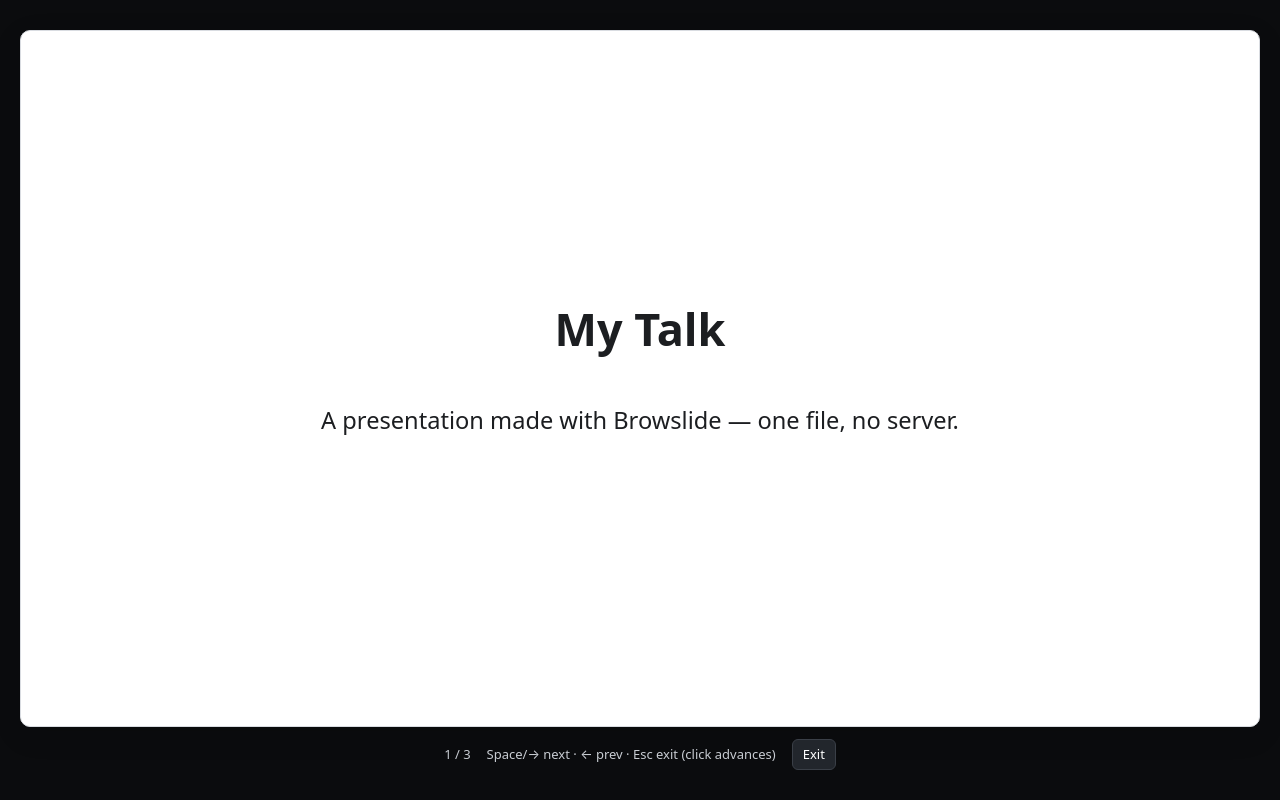
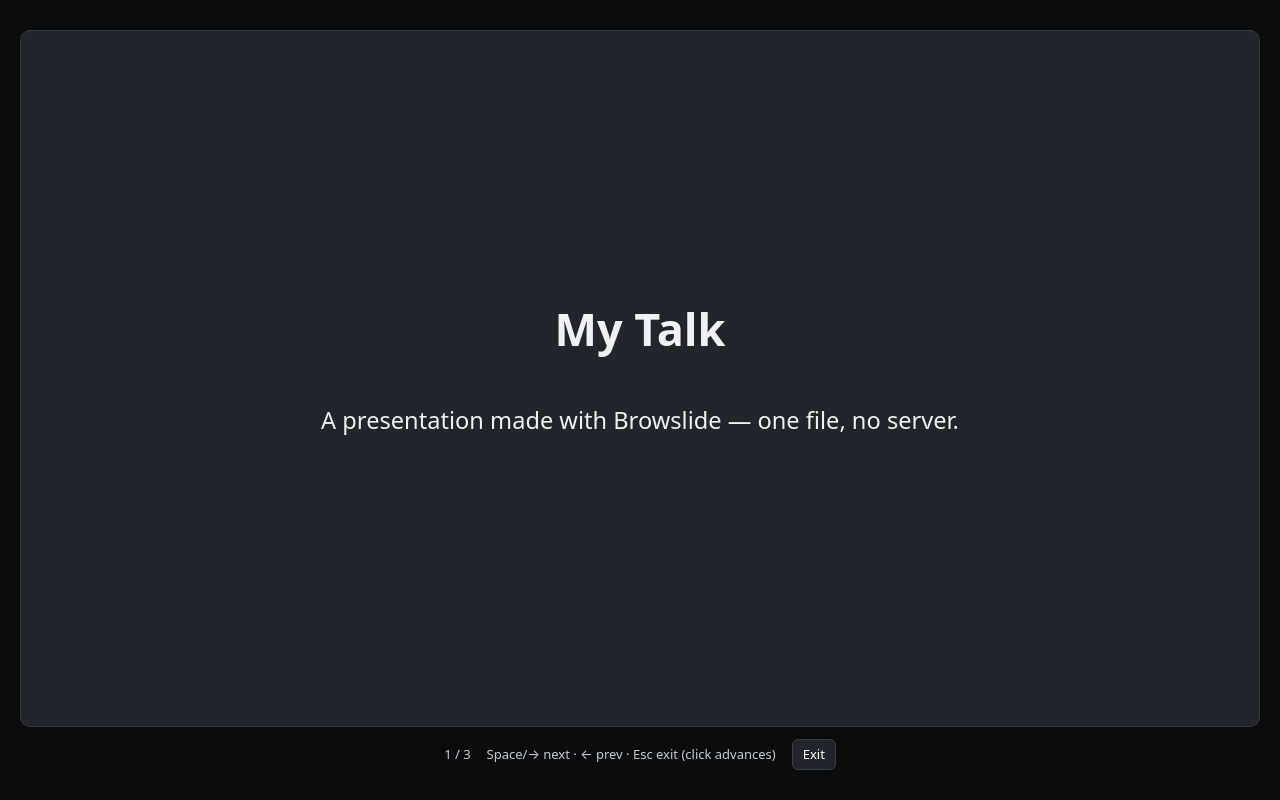
Before and after one commit to i-am-captain/browslide, a plain HTML site: page browslide.html in a window 1280 px wide. Both pictures are taken after a click on the button "Present". Drawn offline with Linux system fonts and the light colour scheme.

Commit message:
Dark default theme; optional presentation toolbar (168 checks pass)

```diff
--- a/browslide.html
+++ b/browslide.html
@@ -106,6 +106,7 @@
 #aspect-custom{display:flex;gap:8px}
 #aspect-custom label{flex-direction:row;align-items:center}
 #aspect-custom input{width:64px}
+#inspector label.row{display:flex;flex-direction:row;align-items:center}
 /* ---- slides ---- */
 .slide{width:100%;margin:auto;aspect-ratio:16/9;overflow:auto;background:var(--slide-bg);color:var(--slide-ink);
   border:1px solid var(--border);border-radius:10px;box-shadow:0 8px 28px rgba(0,0,0,.12);
@@ -133,7 +134,7 @@
 @media (max-width:900px){#main{grid-template-columns:1fr}#filmstrip,#inspector{display:none}}
 </style>
 </head>
-<body data-theme="default">
+<body data-theme="dark">
 
 <header id="toolbar">
   <span class="brand">Browslide</span>
@@ -190,6 +191,7 @@
         <option value="dark">Dark</option>
       </select>
     </label>
+    <label class="row"><input type="checkbox" id="opt-showbar" checked> Show toolbar in presentation</label>
     <label>Speaker notes
       <textarea id="notes" rows="6" placeholder="Notes for this slide (not shown on stage)"></textarea>
     </label>
@@ -225,7 +227,7 @@
 <input type="file" id="insert-video" accept="video/*" hidden>
 
 <script type="application/json" id="slider-data">
-{"app":"browslide","version":2,"title":"My Talk","theme":"default","slideOrder":["s1","s2","s3"],"nextId":4,"slides":{"s1":{"title":"My Talk","layout":"title","transition":"fade","html":"<h1>My Talk</h1><p>A presentation made with Browslide — one file, no server.</p>","notes":""},"s2":{"title":"How to use","layout":"title-body","transition":"fade","html":"<h1>How to use</h1><ul><li>Click the slide and type — everything saves into this one file.</li><li><b>Save</b> downloads an updated copy (also Ctrl+S). <b>Open</b> loads another copy. <b>Present</b> starts the show.</li><li>Drag slides in the left list to reorder. Right panel: layout, transition, theme, notes.</li><li>Media is deduplicated and compressed on save; Media & sizes shows per-slide usage.</li><li>Keys: ↑/↓ in the slide list, PageUp/PageDown outside the slide, Space/→ while presenting.</li></ul>","notes":""},"s3":{"title":"Thanks","layout":"title","transition":"fade","html":"<h1>Thanks</h1><p>Questions?</p>","notes":""}},"resources":{},"nextResId":1,"settings":{"compress":true,"downscale":false,"maxDim":1920},"aspect":{"w":16,"h":9}}
+{"app":"browslide","version":2,"title":"My Talk","theme":"dark","slideOrder":["s1","s2","s3"],"nextId":4,"slides":{"s1":{"title":"My Talk","layout":"title","transition":"fade","html":"<h1>My Talk</h1><p>A presentation made with Browslide — one file, no server.</p>","notes":""},"s2":{"title":"How to use","layout":"title-body","transition":"fade","html":"<h1>How to use</h1><ul><li>Click the slide and type — everything saves into this one file.</li><li><b>Save</b> downloads an updated copy (also Ctrl+S). <b>Open</b> loads another copy. <b>Present</b> starts the show.</li><li>Drag slides in the left list to reorder. Right panel: layout, transition, theme, notes.</li><li>Media is deduplicated and compressed on save; Media & sizes shows per-slide usage.</li><li>Keys: ↑/↓ in the slide list, PageUp/PageDown outside the slide, Space/→ while presenting.</li></ul>","notes":""},"s3":{"title":"Thanks","layout":"title","transition":"fade","html":"<h1>Thanks</h1><p>Questions?</p>","notes":""}},"resources":{},"nextResId":1,"settings":{"compress":true,"downscale":false,"maxDim":1920,"showBar":true},"aspect":{"w":16,"h":9}}
 </script>
 
 <script>
@@ -293,7 +295,7 @@
   if (!raw || raw.app !== 'browslide' || typeof raw !== 'object') return null;
   if (raw.version !== 2) return null;
   var m = { app: 'browslide', version: 2, title: String(raw.title || 'Untitled').slice(0, 120),
-    theme: THEMES.indexOf(raw.theme) >= 0 ? raw.theme : 'default',
+    theme: THEMES.indexOf(raw.theme) >= 0 ? raw.theme : 'dark',
     slideOrder: [], slides: {}, resources: {}, nextId: 1, nextResId: 1 };
   Object.keys(raw.slides || {}).forEach(function(id){
     var s = raw.slides[id] || {};
@@ -314,7 +316,8 @@
   if (raw.nextId && raw.nextId >= m.nextId) m.nextId = raw.nextId;
   var st = (raw.settings && typeof raw.settings === 'object') ? raw.settings : {};
   m.settings = { compress: st.compress !== false, downscale: !!st.downscale,
-    maxDim: (st.maxDim === 1280 || st.maxDim === 2560) ? st.maxDim : 1920 };
+    maxDim: (st.maxDim === 1280 || st.maxDim === 2560) ? st.maxDim : 1920,
+    showBar: st.showBar !== false };
   var ax = (raw.aspect && typeof raw.aspect === 'object') ? raw.aspect : null;
   var awd = ax ? parseInt(ax.w, 10) : NaN, aht = ax ? parseInt(ax.h, 10) : NaN;
   m.aspect = (awd >= 1 && awd <= 99 && aht >= 1 && aht <= 99) ? { w: awd, h: aht } : { w: 16, h: 9 };
@@ -718,7 +721,7 @@
   var ov = $('#present-overlay'), sec = $('#present-slide .slide');
   if (!ov || ov.hidden || !sec || !App.model) return;
   var bar = $('#present-bar');
-  var reserved = (bar ? bar.offsetHeight : 24) + 48;
+  var reserved = ((App.model.settings.showBar !== false && bar) ? bar.offsetHeight : 0) + 48;
   fitSlideBox(sec, Math.max(200, ov.clientWidth - 40), Math.max(200, ov.clientHeight - reserved));
 }
 function renderInspector(){
@@ -761,6 +764,7 @@
   $('#opt-compress').checked = !!App.model.settings.compress;
   $('#opt-downscale').checked = !!App.model.settings.downscale;
   $('#opt-maxdim').value = String(App.model.settings.maxDim);
+  $('#opt-showbar').checked = !!App.model.settings.showBar;
 }
 var onStageInput = debounce(function(){
   syncStageToModel();
@@ -884,6 +888,7 @@
   syncStageToModel();
   App.presentIdx = Math.max(0, activeIndex());
   $('#present-overlay').hidden = false;
+  $('#present-bar').style.display = App.model.settings.showBar === false ? 'none' : '';
   showPresent(App.presentIdx);
   try { var p = document.documentElement.requestFullscreen && document.documentElement.requestFullscreen(); if (p && p.catch) p.catch(function(){}); } catch (e) {}
 }
@@ -945,12 +950,13 @@
   "if(t&&t!=='none'){s.classList.add('trans-'+t);}",
   "document.title=s.getAttribute('data-title')+' — '+deckTitle;",
   "}});",
-  "count.textContent=(idx+1)+' / '+slides.length;",
+  "if(count){count.textContent=(idx+1)+' / '+slides.length;}",
   "}",
   "function fs(){try{if(document.fullscreenElement){document.exitFullscreen();}else if(document.documentElement.requestFullscreen){document.documentElement.requestFullscreen();}}catch(e){}}",
-  "document.getElementById('prev').addEventListener('click',function(e){e.stopPropagation();show(idx-1);});",
-  "document.getElementById('next').addEventListener('click',function(e){e.stopPropagation();show(idx+1);});",
-  "document.getElementById('fs').addEventListener('click',function(e){e.stopPropagation();fs();});",
+  "function on(id,ev,fn){var b=document.getElementById(id);if(b){b.addEventListener(ev,function(e){e.stopPropagation();fn();});}}",
+  "on('prev','click',function(){show(idx-1);});",
+  "on('next','click',function(){show(idx+1);});",
+  "on('fs','click',function(){fs();});",
   "document.getElementById('deck').addEventListener('click',function(){show(idx+1);});",
   "document.addEventListener('keydown',function(e){",
   "if(e.key==='ArrowRight'||e.key===' '||e.key==='PageDown'||e.key==='Enter'){e.preventDefault();show(idx+1);}",
@@ -973,6 +979,10 @@
   var css = document.querySelector('style').textContent;
   css += '\n#deck .slide{aspect-ratio:' + ar.w + '/' + ar.h + '}\n';
   var playerJs = PLAYER_JS.split('@AR_W@').join(ar.w).split('@AR_H@').join(ar.h);
+  var barHtml = App.model.settings.showBar === false ? '' :
+    '<div id="bar"><button id="prev" title="Previous">Prev</button><span id="count"></span>' +
+    '<button id="next" title="Next">Next</button><button id="fs" title="Fullscreen">Fullscreen</button>' +
+    '<span id="hint">Space/arrow keys navigate · F fullscreen · click advances</span></div>';
   var sections = App.model.slideOrder.map(function(id, i){
     var s = App.model.slides[id];
     return '<section class="slide layout-' + s.layout + '" data-trans="' + s.transition +
@@ -983,9 +993,7 @@
     '<meta name="viewport" content="width=device-width, initial-scale=1">\n' +
     '<title>' + escHtml(App.model.title) + ' (viewer)</title>\n<style>\n' + css + '\n' + VIEWER_CSS + '\n</style>\n</head>\n' +
     '<body data-theme="' + App.model.theme + '">\n<div id="viewer">\n<div id="deck">\n' + sections +
-    '\n</div>\n<div id="bar"><button id="prev" title="Previous">Prev</button><span id="count"></span>' +
-    '<button id="next" title="Next">Next</button><button id="fs" title="Fullscreen">Fullscreen</button>' +
-    '<span id="hint">Space/arrow keys navigate · F fullscreen · click advances</span></div>\n</div>\n' +
+    '\n</div>\n' + barHtml + '\n</div>\n' +
     '<script>\n' + playerJs + '\n<\/script>\n</body>\n</html>\n';
   downloadBlob(new Blob([doc], { type: 'text/html;charset=utf-8' }), slugify(App.model.title) + '-viewer.html');
   refreshDirty(); updateSize(); scheduleAutosave();
@@ -1150,6 +1158,7 @@
     e.target.value = String(App.model.settings.maxDim);
     refreshDirty(); scheduleAutosave();
   });
+  $('#opt-showbar').addEventListener('change', function(e){ App.model.settings.showBar = !!e.target.checked; refreshDirty(); scheduleAutosave(); });
   $('#insert-image').addEventListener('change', function(e){ if (e.target.files[0]) insertFile(e.target.files[0], 'image'); e.target.value = ''; });
   $('#insert-video').addEventListener('change', function(e){ if (e.target.files[0]) insertFile(e.target.files[0], 'video'); e.target.value = ''; });
   $('#deck-title').addEventListener('input', debounce(function(e){
```
Also changed, not shown: tests/roundtrip.mjs (+39 -2 lines), README.md.
